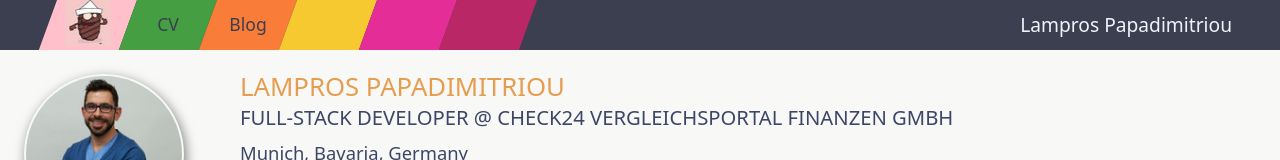
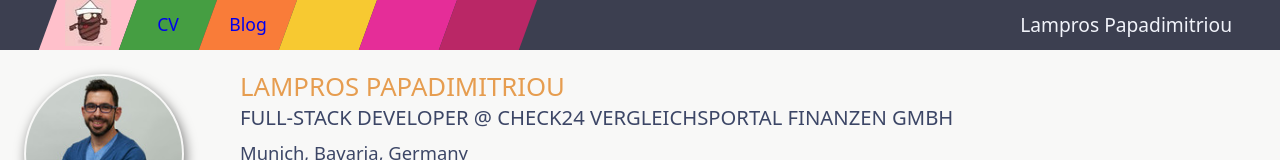
Before and after one commit to trelo-bifteki/www.trelobifteki.com, a Vue app: page / in a window 1280 px wide. Shown: the top 160 px of the page. Built offline with nearby package versions, Linux system fonts and the light colour scheme.

Commit message:
Using sass for NavigationBar component

```diff
--- a/src/components/NavigationBar.vue
+++ b/src/components/NavigationBar.vue
@@ -32,8 +32,11 @@ export default {
   </nav>
 </template>
 
-<style scoped>
+<style lang="scss">
 
+@import "../assets/variables.scss";
+
+.navigation-bar {
   ul {
     display: flex;
     flex-direction: row;
@@ -48,11 +51,10 @@ li {
   }
 
   a {
-  color: #3C3F50;
     display:block;
     text-decoration:none;
-  padding: 1rem;
-  font-size: 110%;
+    padding: $space;
+    font-size: $font-size-ml;
     transform: skew(20deg); /* INVERSE SKEW */
   }
 
@@ -97,7 +99,7 @@ li:hover{
     padding: 0;
   }
 
-@media screen and (width < 768px) {
+  @media screen and (max-width: 768px) {
     li {
       transform: skew(0deg);
     }
@@ -114,4 +116,6 @@ li:hover{
       overflow: hidden;
     }
   }
+}
+
 </style>
```
Lines whose indentation alone changed are shown as unchanged.
